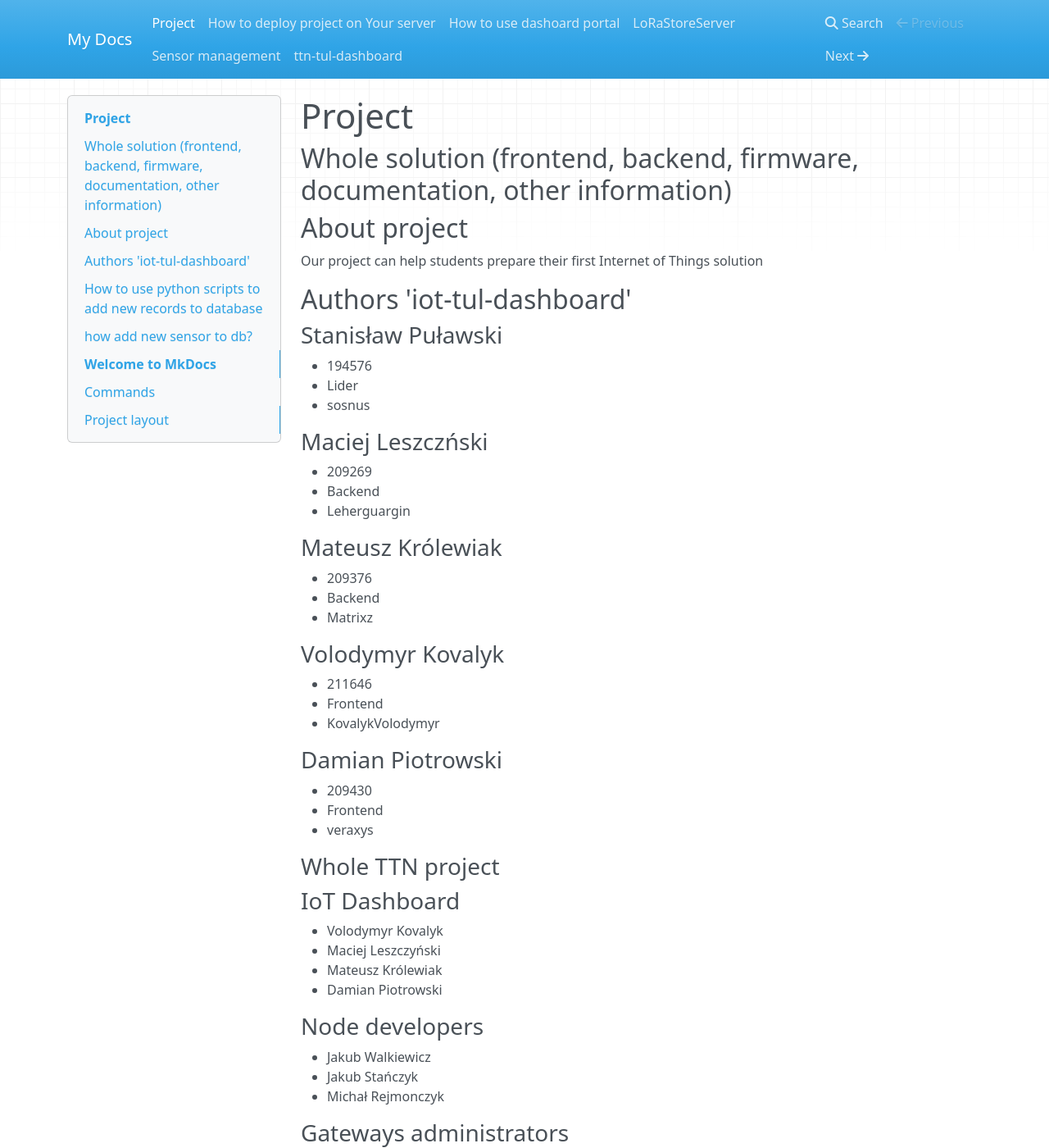
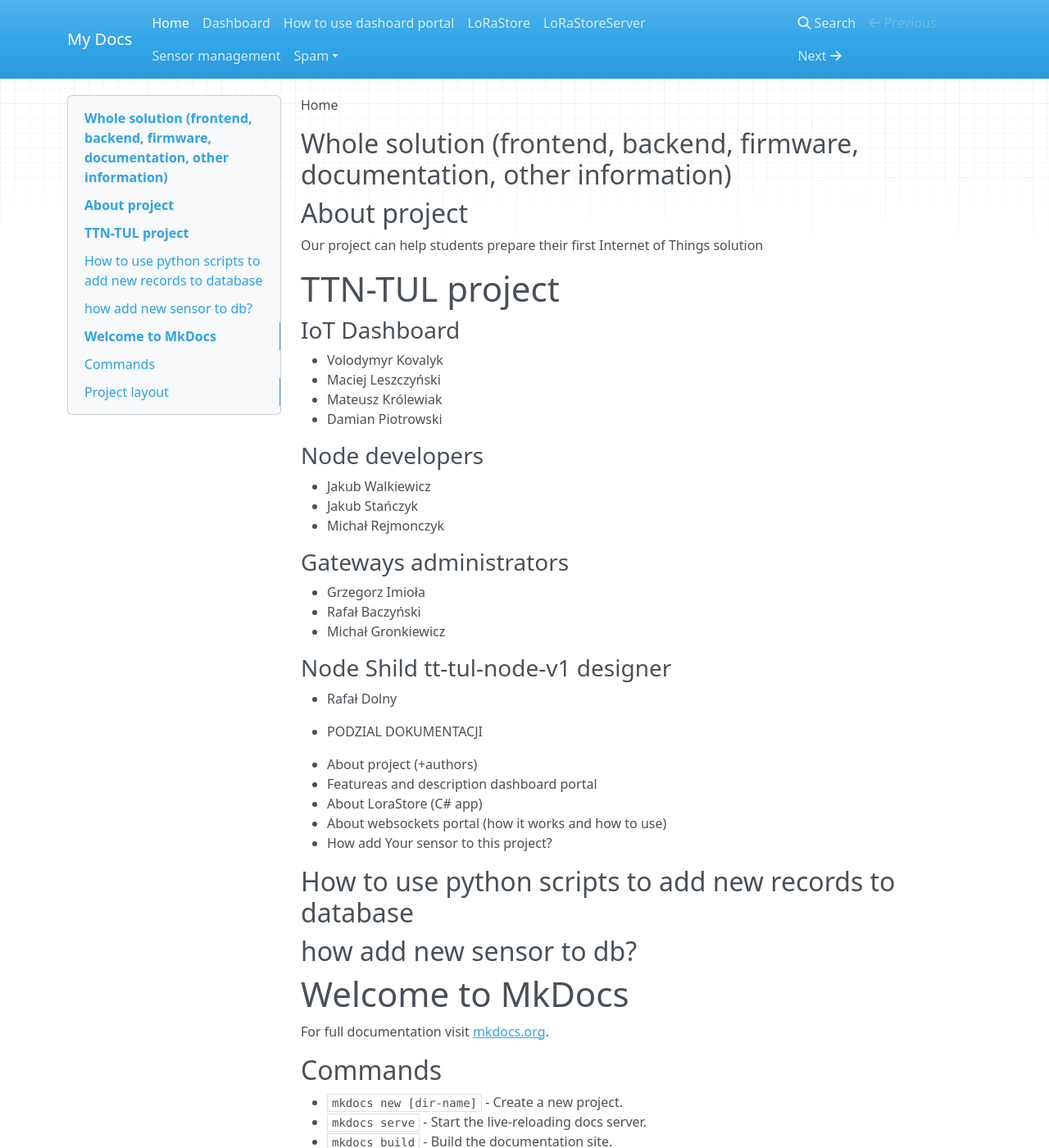
Before and after one commit to sosnus/iot-tul, an MkDocs documentation site: the page built from docs/index.md, in a window 1280 px wide and 1400 px high. Shown: the whole window at 82% size. Built offline with MkDocs 1.6.1, drawn with Linux system fonts in a browser that asks for light colours; nearby versions of some CDN libraries; some of the changed text lies outside the part shown.

Commit message:
new order

```diff
--- a/docs/How-to-deploy-LoraStore.md
+++ b/docs/LoRaStore.md
@@ -1,4 +1,4 @@
-# How to deploy project on Your server
+# LoRaStore
 # Welcome to ttn-tul-dashboard deploy instructions
 
 ## Prepare blank webapp
--- a/docs/index.md
+++ b/docs/index.md
@@ -1,38 +1,15 @@
-# Project <Name>
+Home
 ## Whole solution (frontend, backend, firmware, documentation, other information)
 
 ## About project
 Our project can help students prepare their first Internet of Things solution
 
 
+# TTN-TUL  project
 
-## Authors 'iot-tul-dashboard'
-### Stanisław Puławski
-* 194576
-* Lider
-* sosnus
 
-### Maciej Leszczński
-* 209269
-* Backend
-* Leherguargin
 
-### Mateusz Królewiak
-* 209376
-* Backend
-* Matrixz
 
-### Volodymyr Kovalyk
-* 211646
-* Frontend
-* KovalykVolodymyr
-
-### Damian Piotrowski
-* 209430
-* Frontend
-* veraxys
-
-### Whole TTN  project
 
 ### IoT Dashboard
 * Volodymyr Kovalyk
@@ -50,7 +27,7 @@ Our project can help students prepare their first Internet of Things solution
 * Rafał Baczyński
 * Michał Gronkiewicz
 
-### Node Shild tt-tul-node-v1
+### Node Shild tt-tul-node-v1 designer
 * Rafał Dolny
 
 
```
Also changed, not shown: docs/Dashboard.md (added, +22 -0 lines), docs/spam/index1.md (renamed from docs/index1.md, +3 -19 lines), docs/spam/How-to-use-dashoard-portal.md (added), docs/spam/LoRaStoreServer.md (added), docs/spam/Sensor-management.md (added).
